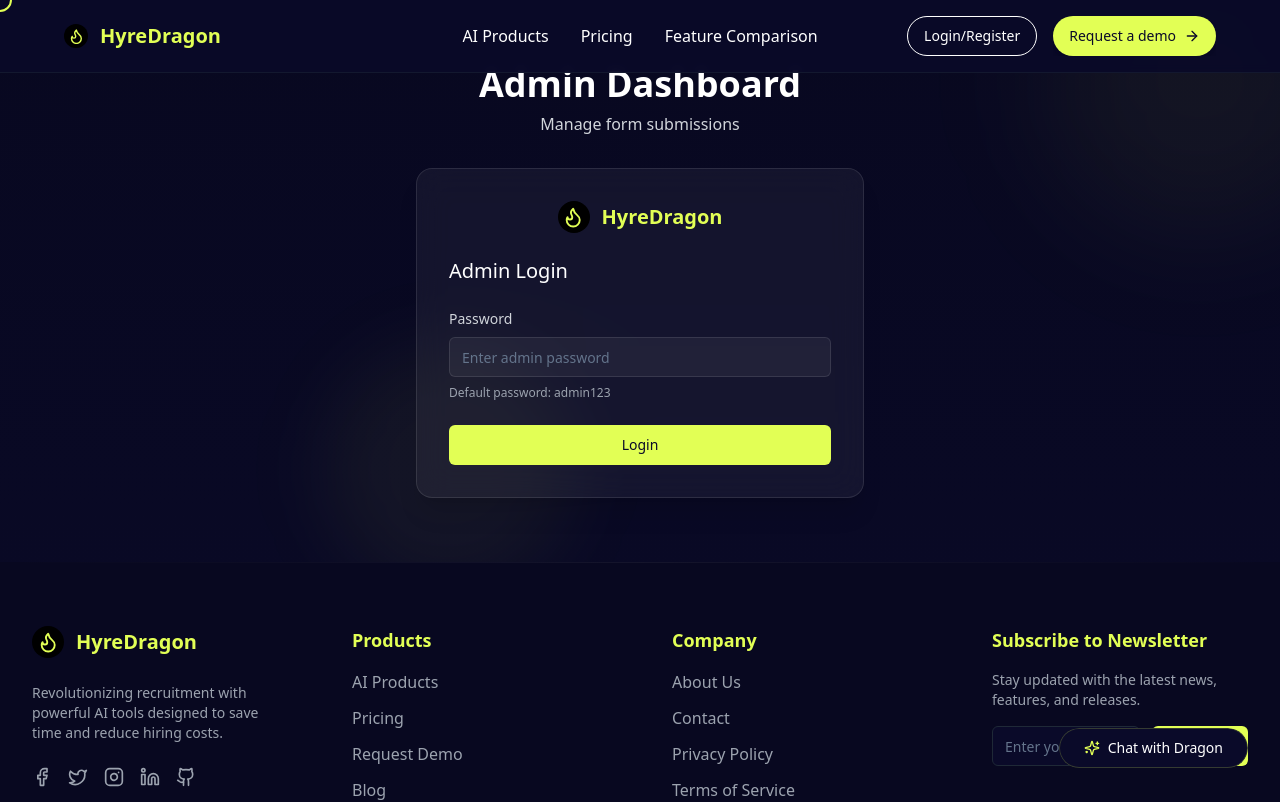
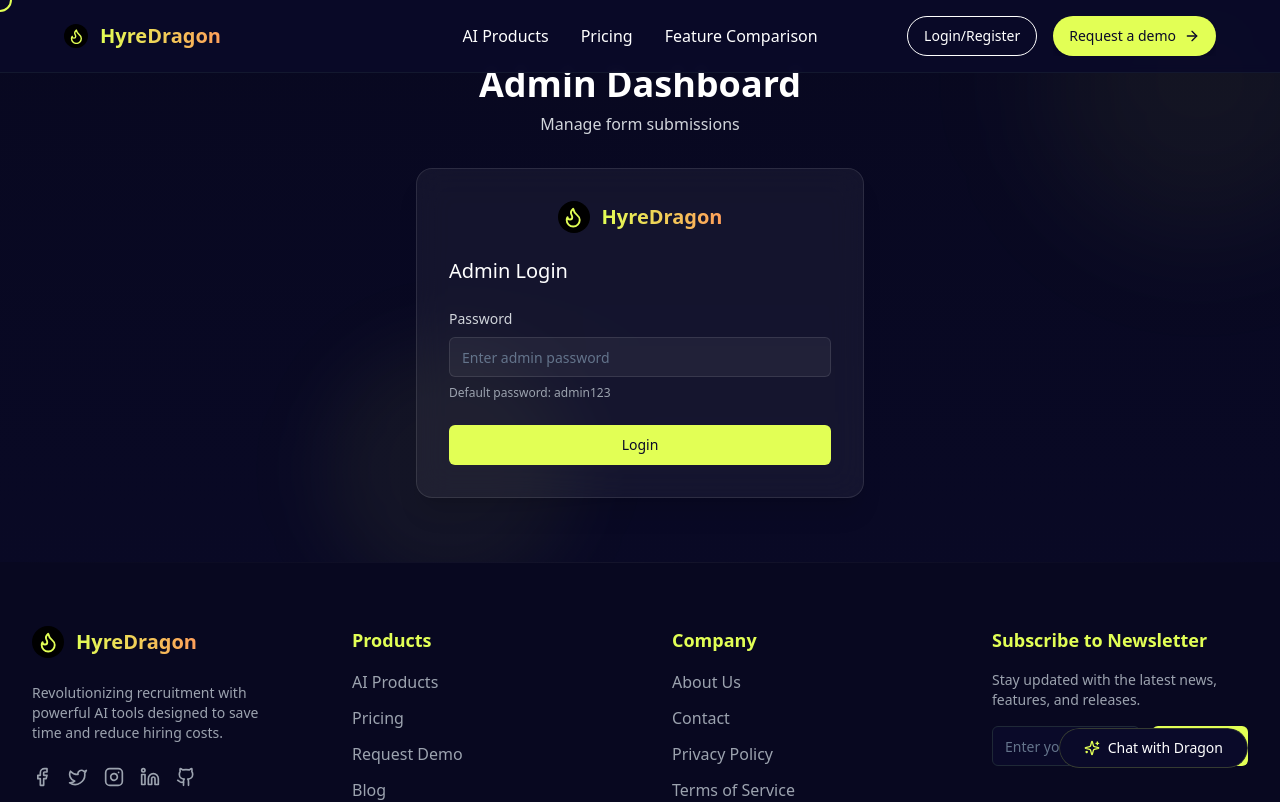
Before and after one commit to sohaihub/hyredragon, a React (Vite) app: page /admin in a window 1280 px wide. Shown: the top 802 px of the page. Built offline with nearby package versions, Linux system fonts and the light colour scheme.

Commit message:
Reverted to commit 77935409a9313718c48b5bdebbdb8b313d83b384

```diff
--- a/src/components/HydragonLogo.tsx
+++ b/src/components/HydragonLogo.tsx
@@ -27,7 +27,7 @@ const HydragonLogo: React.FC<HydragonLogoProps> = ({
     <div className="inline-flex items-center group">
       {/* Logo icon */}
       <div
-        className="relative flex items-center justify-center rounded-full bg-black group-hover:bg-[#e2ff55] transition-all duration-300"
+        className="relative flex items-center justify-center rounded-full bg-black group-hover:bg-[#1A1A3D] transition-all duration-300"
         style={{
           width: `${icon}px`,
           height: `${icon}px`,
@@ -48,7 +48,7 @@ const HydragonLogo: React.FC<HydragonLogoProps> = ({
           <h1
             className="font-bold text-lg md:text-xl"
             style={{
-              background: 'linear-gradient(90deg, #E2FF55, #e2ff55)',
+              background: 'linear-gradient(90deg, #E2FF55, #FF9F5A)',
               WebkitBackgroundClip: 'text',
               WebkitTextFillColor: 'transparent',
             }}
@@ -57,7 +57,7 @@ const HydragonLogo: React.FC<HydragonLogoProps> = ({
           </h1>
           {/* Underline effect on hover */}
           <div
-            className="absolute top-full left-0 w-full h-[2px] bg-gradient-to-r from-[#E2FF55] to-[#e2ff55] transform scale-x-0 group-hover:scale-x-100 transition-transform duration-500 origin-center"
+            className="absolute top-full left-0 w-full h-[2px] bg-gradient-to-r from-[#E2FF55] to-[#FF9F5A] transform scale-x-0 group-hover:scale-x-100 transition-transform duration-500 origin-center"
           ></div>
         </div>
       )}
```
